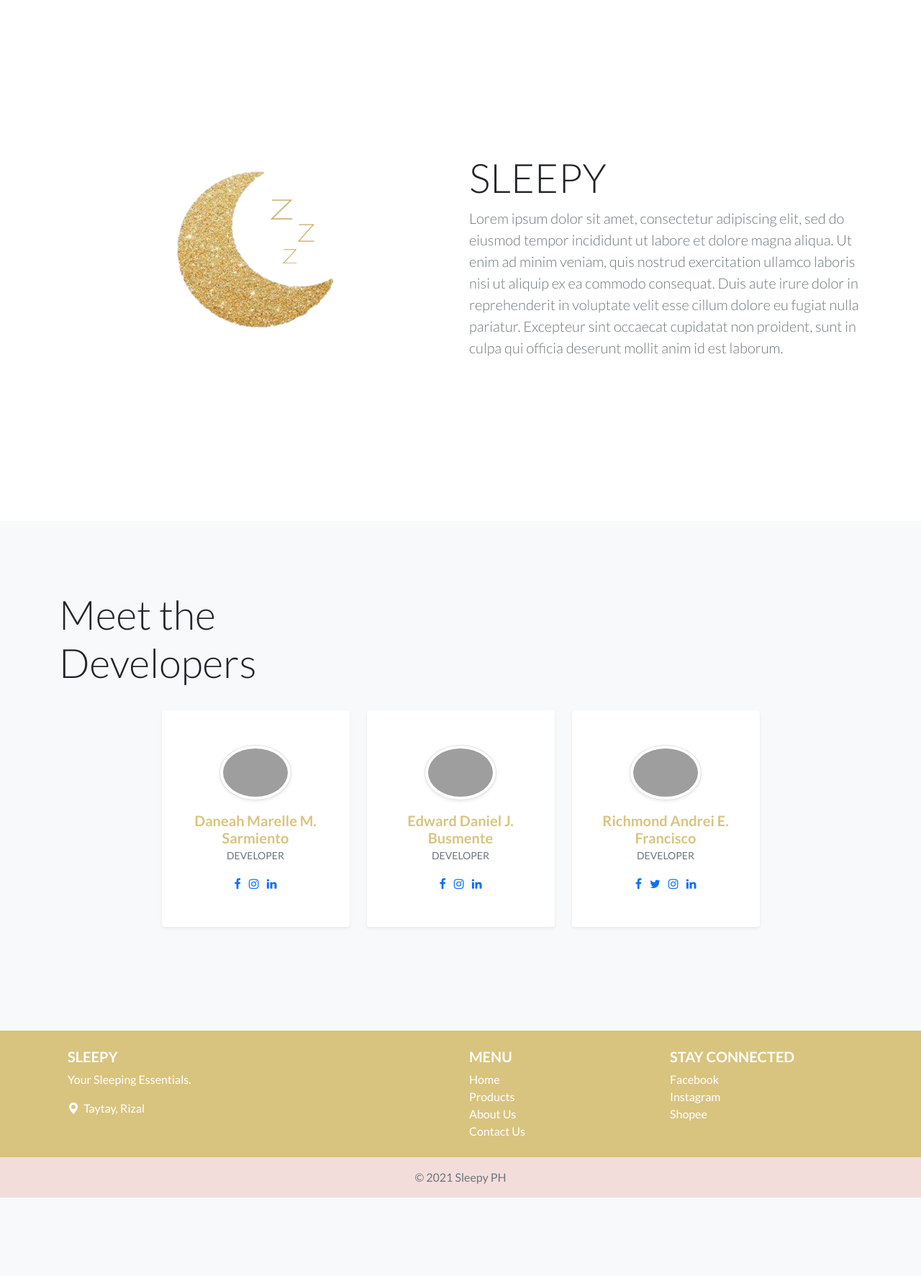
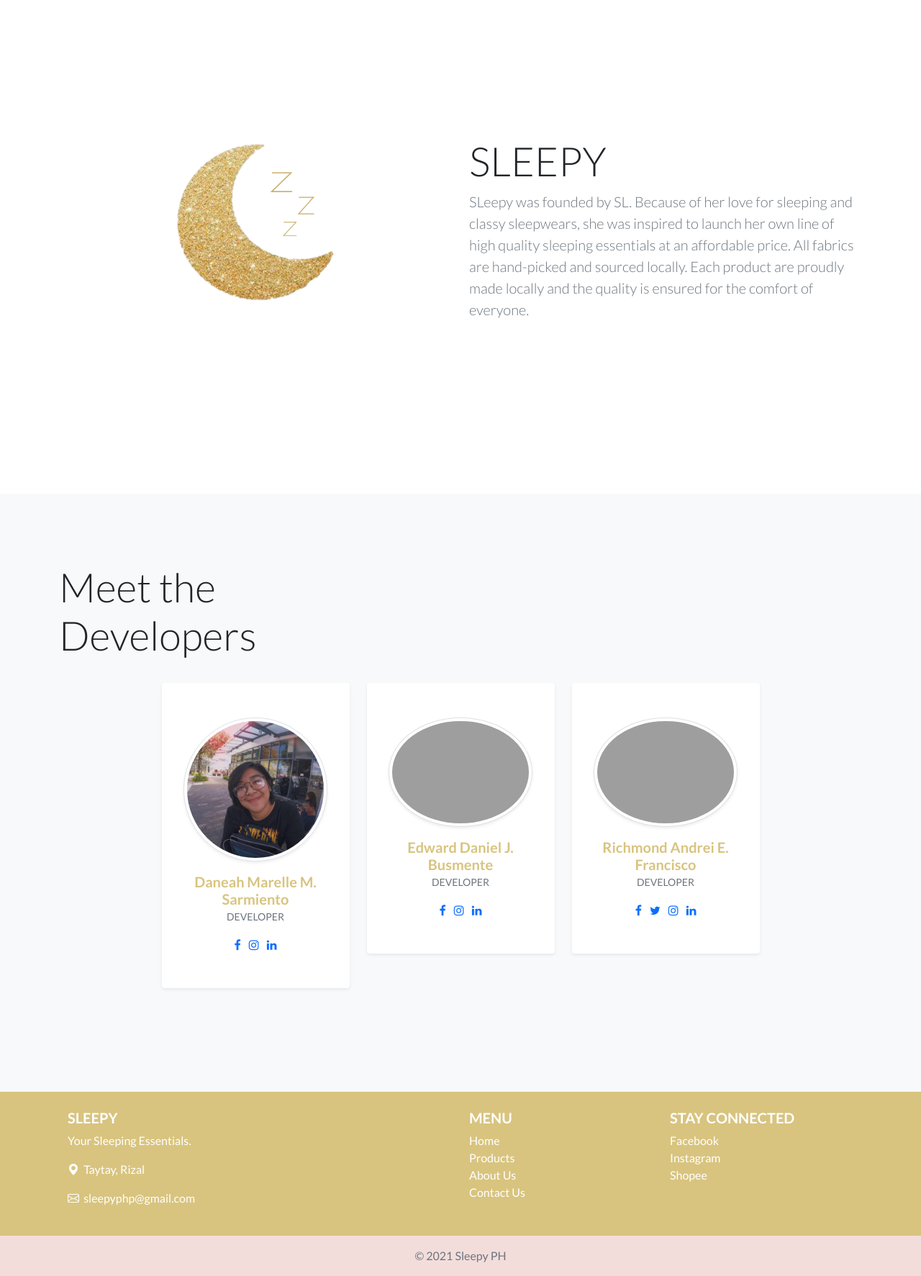
Before and after one commit to ielbusmente/php-project-4ITH, a PHP site: page /about.php in a window 1280 px wide. Shown: the part 337-2110 px from the top of the page at 72% size. Before the commit the page ends 2001 px from the top, so only its background shows below. Run offline with PHP 8.4, Linux system fonts and the light colour scheme; grey boxes are pictures that could not be loaded.

Commit message:
minor content mods

```diff
--- a/about.php
+++ b/about.php
@@ -25,7 +25,6 @@
         <div class="container px-4 px-lg-5 my-5">
             <div class="text-center">
                 <h1 class="display-4 fw-bolder about-font">About Us</h1>
-                <p class="lead fw-normal text-white-50 mb-0">With this shop hompeage template</p>
             </div>
         </div>
     </header>
@@ -36,10 +35,9 @@
                 <div class="col-lg-6 d-none d-lg-block"><img width="100%" src="assets/img/sleepymoon.png" alt="" class="img-fluid"></div>
                 <div class="col-lg-6">
                     <h1 class="display-4">SLEEPY</h1>
-                    <p class="lead text-muted mb-0">Lorem ipsum dolor sit amet, consectetur adipiscing elit, sed do eiusmod tempor incididunt ut labore et dolore magna aliqua.
-                        Ut enim ad minim veniam, quis nostrud exercitation ullamco laboris nisi ut aliquip ex ea commodo consequat. Duis aute irure dolor in reprehenderit in
-                        voluptate velit esse cillum dolore eu fugiat nulla pariatur. Excepteur sint occaecat cupidatat non proident, sunt in culpa qui officia deserunt mollit
-                        anim id est laborum.</p>
+                    <p class="lead text-muted mb-0">SLeepy was founded by SL. Because of her love for sleeping and classy sleepwears, she was inspired to launch her own line of high
+                        quality sleeping essentials at an affordable price. All fabrics are hand-picked and sourced locally. Each product are proudly made locally and the quality
+                        is ensured for the comfort of everyone.</p>
                 </div>
 
 
@@ -71,14 +69,13 @@
             <div class="row mb-4">
                 <div class="col-lg-5">
                     <h2 class="display-4 font-weight-light">Meet the Developers</h2>
-                    <!-- <p class="font-italic text-muted">Lorem ipsum dolor sit amet, consectetur adipisicing elit.</p> -->
                 </div>
             </div>
 
             <div class="row text-center justify-content-center">
                 <!-- Team item-->
                 <div class="col-xl-3 col-sm-6 mb-5">
-                    <div class="bg-white rounded shadow-sm py-5 px-4"><img src="https://bootstrapious.com/i/snippets/sn-about/avatar-4.png" alt="" width="100" class="img-fluid rounded-circle mb-3 img-thumbnail shadow-sm">
+                    <div class="bg-white rounded shadow-sm py-5 px-4"><img src="assets/devs/daneah.jpg" alt="" width="200" class="img-fluid rounded-circle mb-3 img-thumbnail shadow-sm">
                         <h5 class="mb-0">Daneah Marelle M. Sarmiento</h5><span class="small text-uppercase text-muted"> Developer</span>
                         <ul class="social mb-0 list-inline mt-3">
                             <li class="list-inline-item"><a href="#" class="social-link"><i class="fa fa-facebook-f"></i></a></li>
@@ -91,7 +88,7 @@
 
                 <!-- Team item-->
                 <div class="col-xl-3 col-sm-6 mb-5">
-                    <div class="bg-white rounded shadow-sm py-5 px-4"><img src="https://bootstrapious.com/i/snippets/sn-about/avatar-3.png" alt="" width="100" class="img-fluid rounded-circle mb-3 img-thumbnail shadow-sm">
+                    <div class="bg-white rounded shadow-sm py-5 px-4"><img src="https://bootstrapious.com/i/snippets/sn-about/avatar-3.png" alt="" width="200" class="img-fluid rounded-circle mb-3 img-thumbnail shadow-sm">
                         <h5 class="mb-0">Edward Daniel J. Busmente</h5><span class="small text-uppercase text-muted"> Developer </span>
                         <ul class="social mb-0 list-inline mt-3">
                             <li class="list-inline-item"><a href="#" class="social-link"><i class="fa fa-facebook-f"></i></a></li>
@@ -105,7 +102,7 @@
                 <!-- Team item-->
 
                 <div class="col-xl-3 col-sm-6 mb-5">
-                    <div class="bg-white rounded shadow-sm py-5 px-4"><img src="https://bootstrapious.com/i/snippets/sn-about/avatar-2.png" alt="" width="100" class="img-fluid rounded-circle mb-3 img-thumbnail shadow-sm">
+                    <div class="bg-white rounded shadow-sm py-5 px-4"><img src="https://bootstrapious.com/i/snippets/sn-about/avatar-2.png" alt="" width="200" class="img-fluid rounded-circle mb-3 img-thumbnail shadow-sm">
                         <h5 class="mb-0">Richmond Andrei E. Francisco</h5><span class="small text-uppercase text-muted"> Developer </span>
                         <ul class="social mb-0 list-inline mt-3">
                             <li class="list-inline-item"><a href="#" class="social-link"><i class="fa fa-facebook-f"></i></a></li>
@@ -117,20 +114,6 @@
                 </div>
                 <!-- End-->
 
-                <!-- Team item-->
-                <!-- <div class="col-xl-3 col-sm-6 mb-5">
-            <div class="bg-white rounded shadow-sm py-5 px-4"><img src="https://bootstrapious.com/i/snippets/sn-about/avatar-1.png" alt="" width="100" class="img-fluid rounded-circle mb-3 img-thumbnail shadow-sm">
-                <h5 class="mb-0">John Tarly</h5><span class="small text-uppercase text-muted">CEO - Founder</span>
-                <ul class="social mb-0 list-inline mt-3">
-                <li class="list-inline-item"><a href="#" class="social-link"><i class="fa fa-facebook-f"></i></a></li>
-                <li class="list-inline-item"><a href="#" class="social-link"><i class="fa fa-twitter"></i></a></li>
-                <li class="list-inline-item"><a href="#" class="social-link"><i class="fa fa-instagram"></i></a></li>
-                <li class="list-inline-item"><a href="#" class="social-link"><i class="fa fa-linkedin"></i></a></li>
-                </ul>
-            </div>
-            </div> -->
-                <!-- End-->
-
             </div>
         </div>
     </div>
--- a/index.php
+++ b/index.php
@@ -1,5 +1,4 @@
-<?php $page = "home";
-?>
+<?php $page = "home"; ?>
 
 <!DOCTYPE html>
 <html lang="en">
@@ -58,12 +57,10 @@
                     </div>
                 </div>
                 </div>
-
             </div>
         </div>
     </div>
     <!--slide end-->
-
 
     <section class="product-category section">
         <div class="container">
--- a/php-templates/footer.php
+++ b/php-templates/footer.php
@@ -27,6 +27,10 @@
           <p class="text-white">
             <i class="bi bi-geo-alt-fill"></i>&nbsp;
             Taytay, Rizal
+          </p>
+          <p class="text-white">
+            <i class="bi bi-envelope"></i>&nbsp;
+            sleepyphp@gmail.com
           </p>
         </div>
         <!--Grid column-->
```
Also changed, not shown: assets/devs/daneah.jpg (added). Lines whose indentation alone changed are shown as unchanged.
